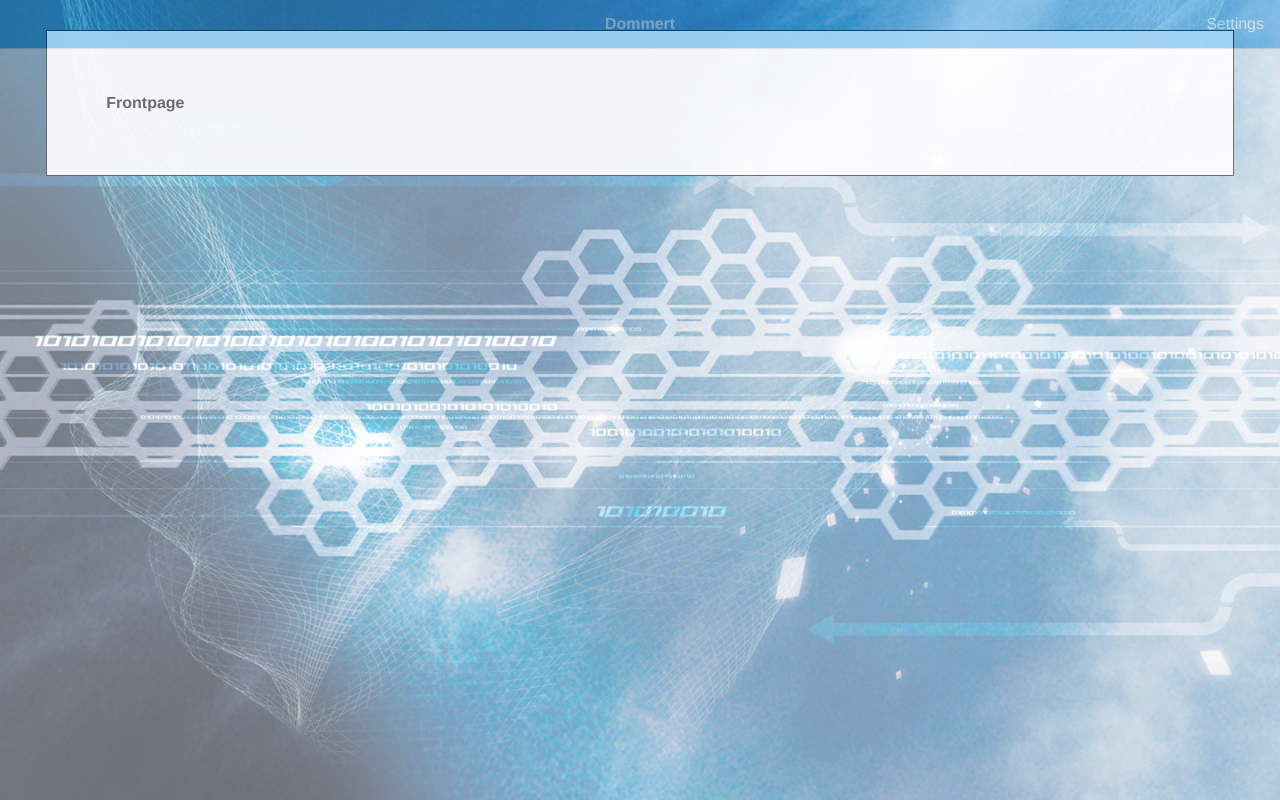
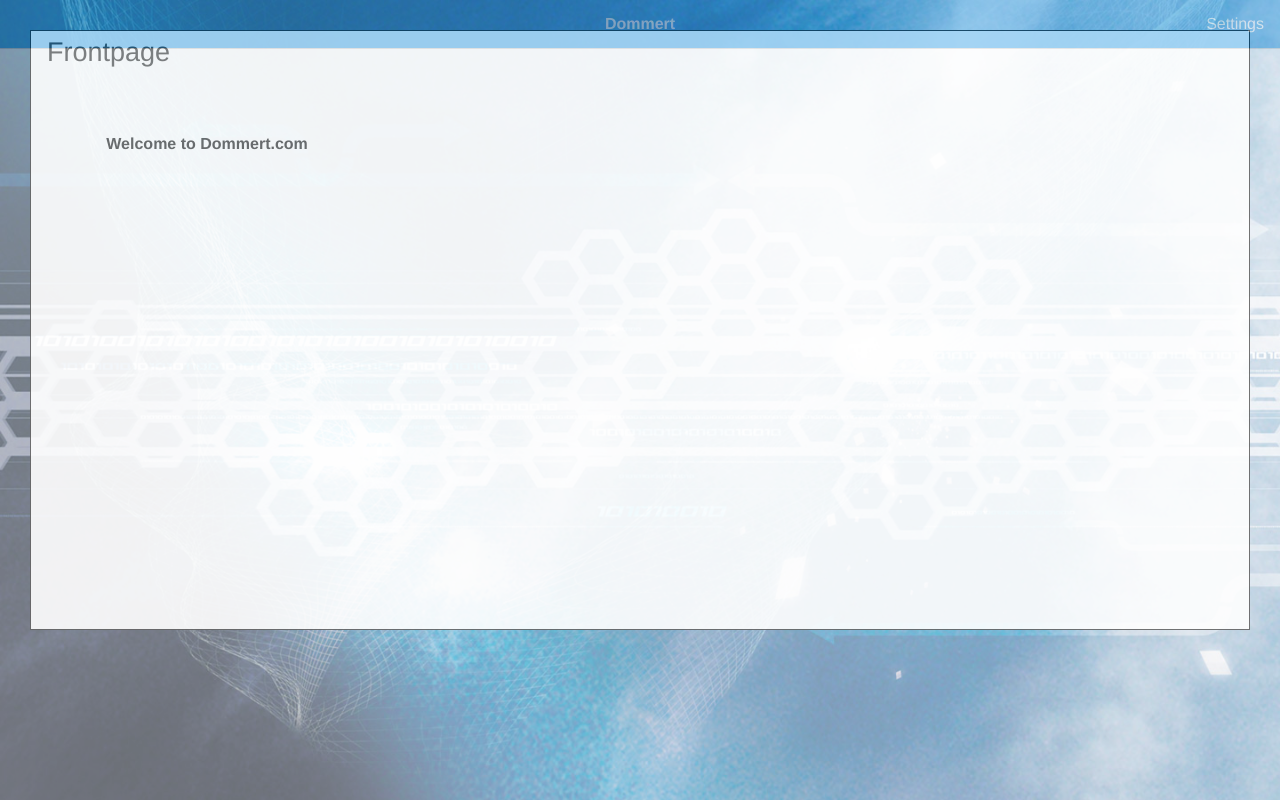
Before and after one commit to DommertTech/web.dommert.com, a plain HTML site: page site/index.html in a window 1280 px wide. Drawn offline with Linux system fonts and the light colour scheme.

Commit message:
updates
test

```diff
--- a/site/assets/css/style.css
+++ b/site/assets/css/style.css
@@ -28,6 +28,7 @@
     margin: 30px;
     background-color: #ffffff;
     border: 1px solid black;
+    height: 75%;
     opacity: 0.9;
     filter: alpha(opacity=90); /* For IE8 and earlier */
 }
--- a/site/templates/frontpage.html
+++ b/site/templates/frontpage.html
@@ -1,9 +1,9 @@
 
-<div id="topbanner" class="herobanner small-12">
+<div id="transbox" class="herobanner small-12">
 <div zf-panel position="left" id="top" class="fast bounceInOut small-12 small-grid-content">
-<div class="medium-12" >
-<div id="transbox"><p>Frontpage</p></h1>
-
+<div class="medium-12"  >
+<h3>Frontpage</h3>
+<P>Welcome to Dommert.com</P>
 </div>
 </div>
 </div>
```
